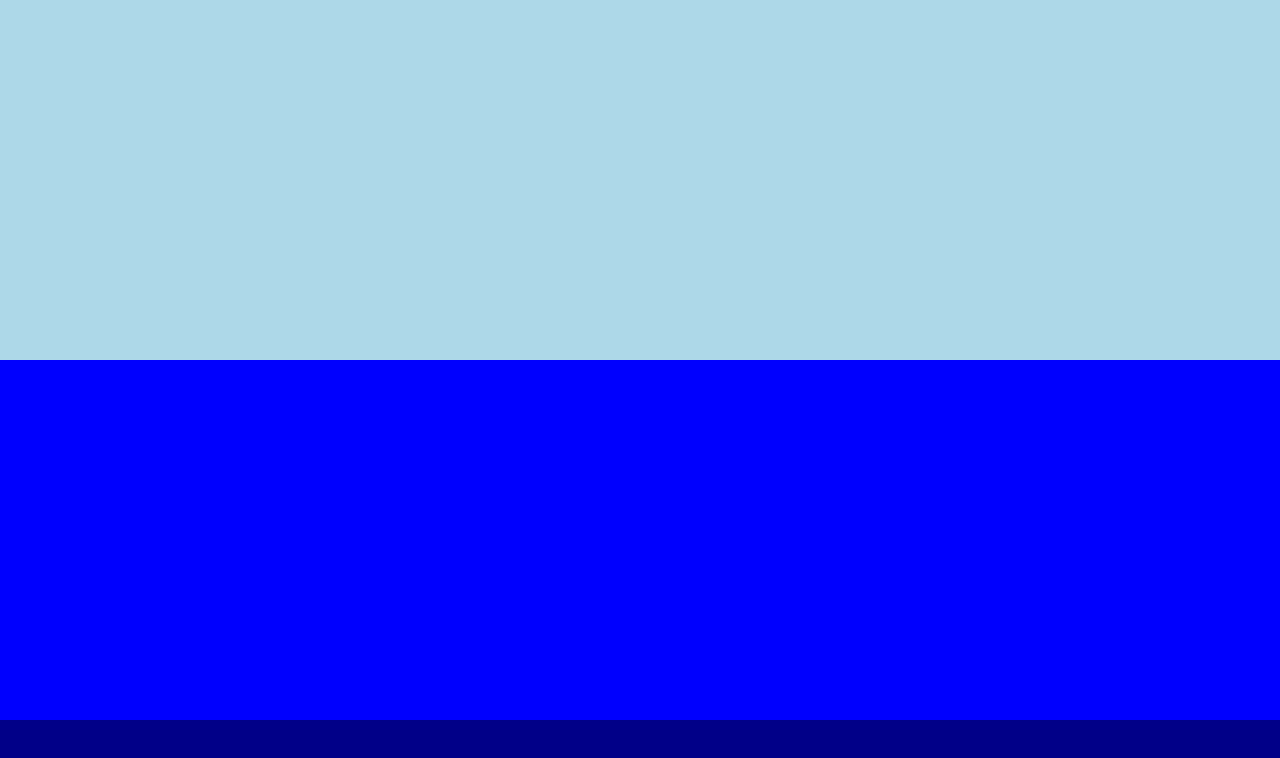
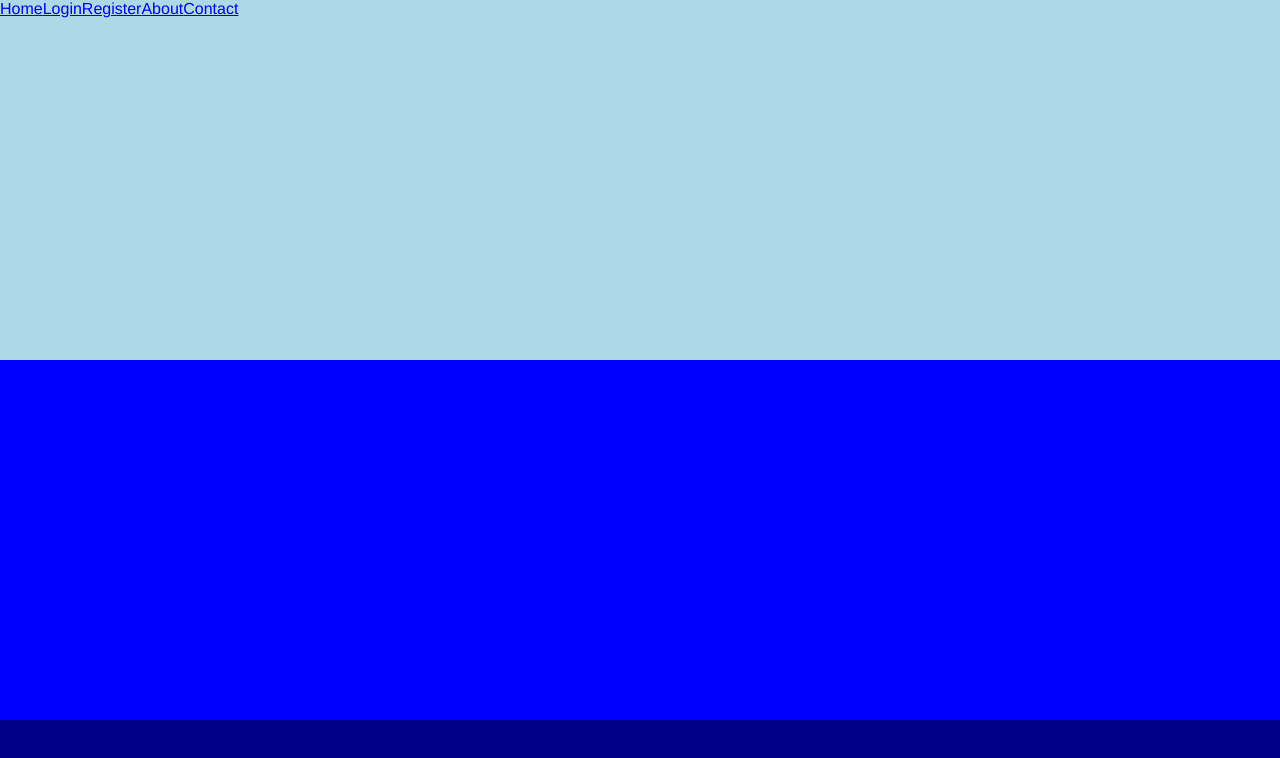
Before and after one commit to rhonvyramos/portfolio-with-react, a React (Create React App) app: page / in a window 1280 px wide. Shown: the top 758 px of the page. Built offline with nearby package versions, Linux system fonts and the light colour scheme.

Commit message:
implemented placeholder navbar

```diff
--- a/src/App.js
+++ b/src/App.js
@@ -1,10 +1,12 @@
 // import logo from './logo.svg';
 import './App.css';
+import NavBar from './components/navbar';
 
 function App() {
   return (
     <section id="content_body">
       <section id="body_header">
+        <NavBar />
       </section>
       <section id="body_main">
       </section>
--- /dev/null
+++ b/src/components/navbar.js
@@ -0,0 +1,32 @@
+import React from "react";
+
+export default function NavBar() {
+    return (
+        <nav>
+        <section
+        style={{
+          display: 'flex',
+          fontFamily: 'helvetica',
+          flexDirection: 'row',
+          alignItems: 'flex-start',
+          justifyContent: 'flex-start',
+        }}>
+            <div>
+            <a href="#">Home</a>
+            </div>
+            <div>
+            <a href="#">Login</a>
+            </div>
+            <div>
+            <a href="#">Register</a>
+            </div>
+            <div>
+            <a href="#">About</a>
+            </div>
+            <div>
+            <a href="#">Contact</a>
+            </div>
+        </section>
+        </nav>
+    )
+}
```
